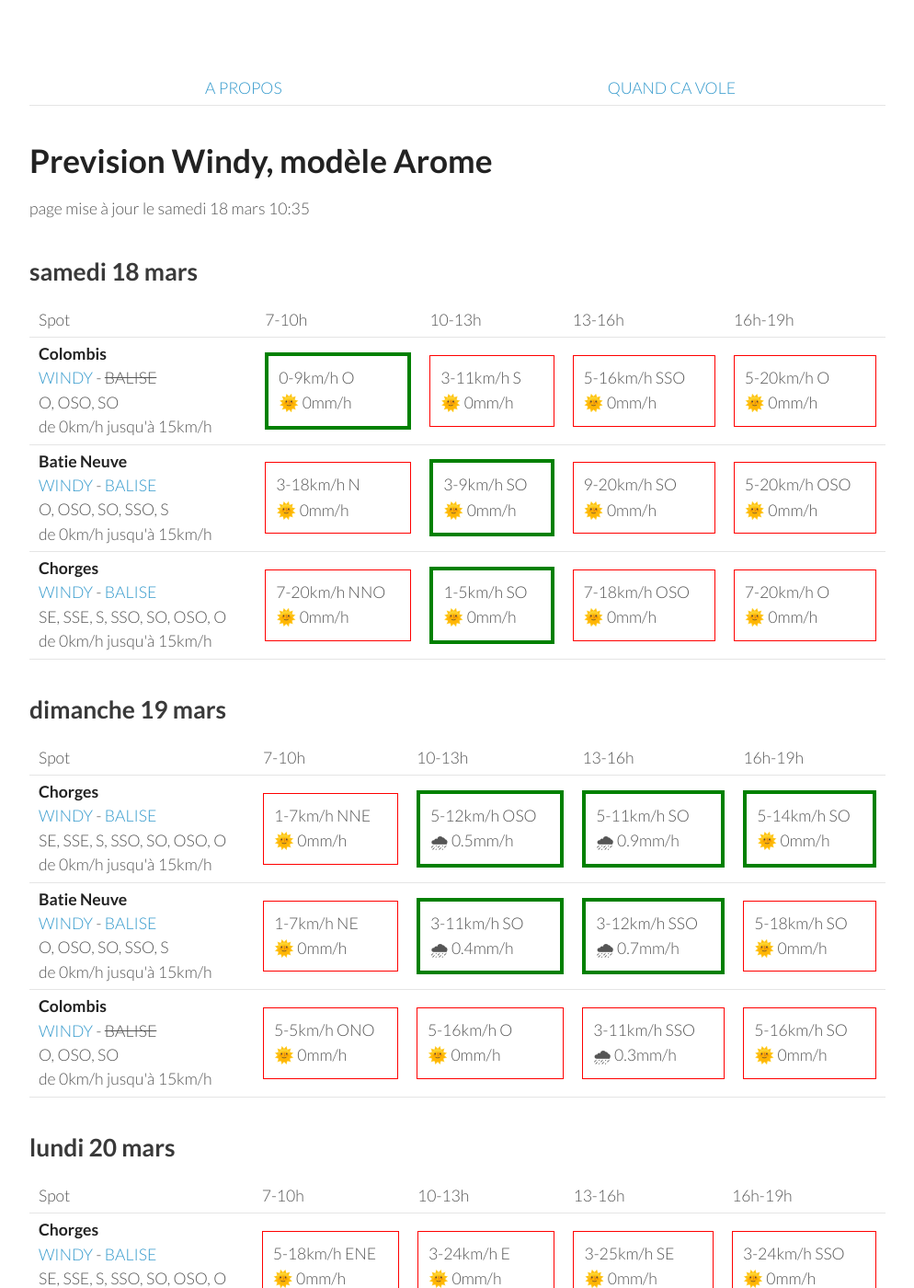
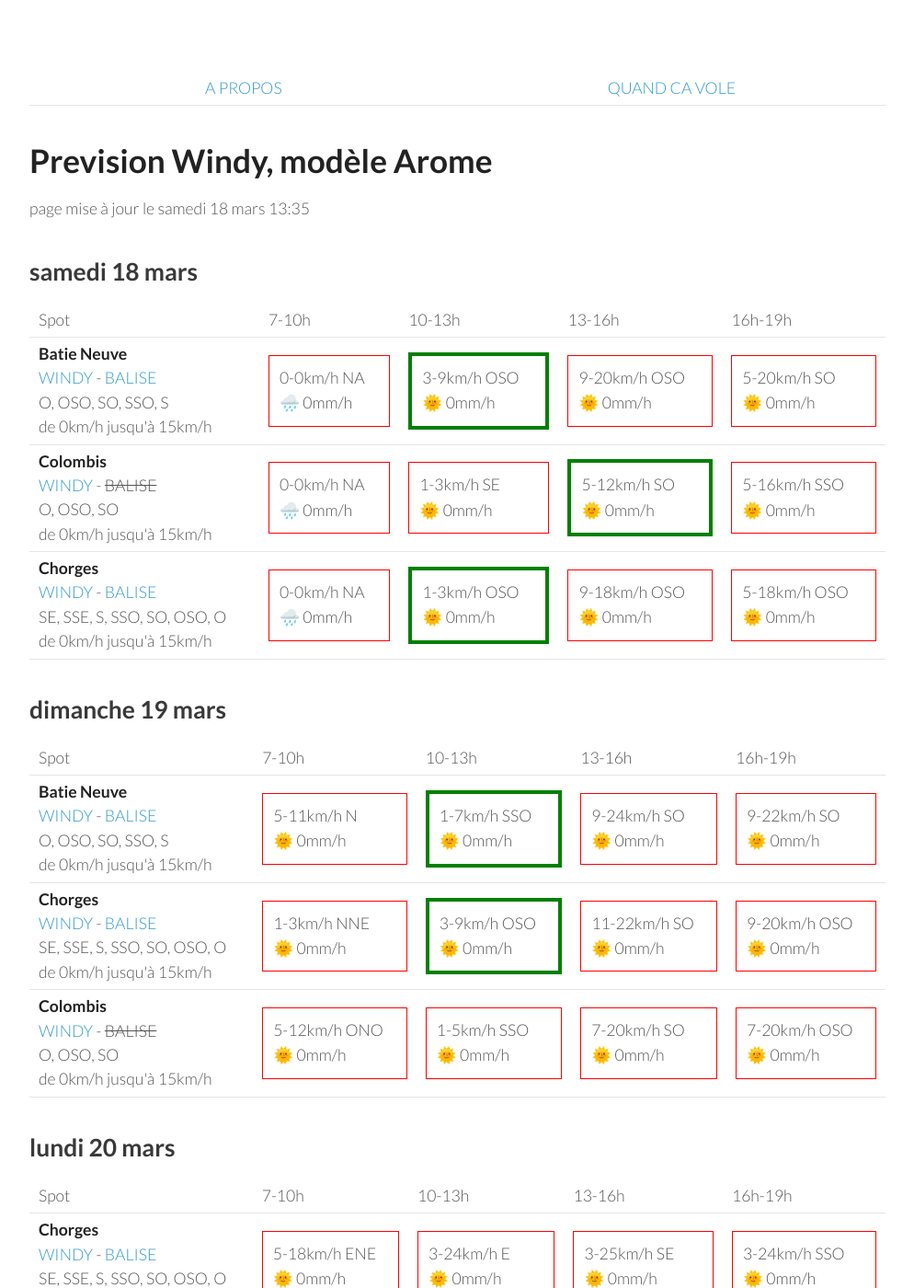
Before and after one commit to parapente-dans-le-nord/parapente-dans-le-nord.github.io, a Jekyll site: the page built from saint_andre.markdown, in a window 1280 px wide and 1400 px high. Shown: the whole window at 92% size, without its empty margins (26-1020 px from the left). Built offline with Jekyll 4.4.1, drawn with Linux system fonts in a browser that asks for light colours.

Commit message:
update index.markdown

```diff
--- a/saint_andre.markdown
+++ b/saint_andre.markdown
@@ -7,7 +7,7 @@ title:  "Tous les spots"
 {: .links}
 
 # Prevision Windy, modèle Arome
-page mise à jour le samedi 18 mars 10:35
+page mise à jour le samedi 18 mars 13:35
 
 ## samedi 18 mars
 
@@ -22,33 +22,30 @@ page mise à jour le samedi 18 mars 10:35
       <td>16h-19h</td>
     </tr>
 <tr>
-        <td><strong>Colombis</strong><br><a href="https://windy.com/44.494/6.216?44.559,6.262,10">WINDY</a> - <span class="no-balise"> BALISE </span><br> <span class="vent-favorable">O, OSO, SO</span><br><span class="force-vent">de 0km/h jusqu'à 15km/h</span> </td>
+        <td><strong>Batie Neuve</strong><br><a href="https://windy.com/44.584/6.236?44.559,6.262,10,m:eTtagly">WINDY</a> - <span class=""><a href="https://www.openwindmap.org/PP554">BALISE</a> </span><br> <span class="vent-favorable">O, OSO, SO, SSO, S</span><br><span class="force-vent">de 0km/h jusqu'à 15km/h</span> </td>
 
-            <td><div class="flyable"><p>0-9km/h O</p><p>🌞 0mm/h</p></div></td>
-            <td><div class="not-flyable"><p>3-11km/h S</p><p>🌞 0mm/h</p></div></td>
-            <td><div class="not-flyable"><p>5-16km/h SSO</p><p>🌞 0mm/h</p></div></td>
-            <td><div class="not-flyable"><p>5-20km/h O</p><p>🌞 0mm/h</p></div></td>
-
+            <td><div class="not-flyable"><p>0-0km/h NA</p><p>🌧️ 0mm/h</p></div></td>
+            <td><div class="flyable"><p>3-9km/h OSO</p><p>🌞 0mm/h</p></div></td>
+            <td><div class="not-flyable"><p>9-20km/h OSO</p><p>🌞 0mm/h</p></div></td>
+            <td><div class="not-flyable"><p>5-20km/h SO</p><p>🌞 0mm/h</p></div></td>
 
     </tr>
 <tr>
-        <td><strong>Batie Neuve</strong><br><a href="https://windy.com/44.584/6.236?44.559,6.262,10,m:eTtagly">WINDY</a> - <span class=""><a href="https://www.openwindmap.org/PP554">BALISE</a> </span><br> <span class="vent-favorable">O, OSO, SO, SSO, S</span><br><span class="force-vent">de 0km/h jusqu'à 15km/h</span> </td>
+        <td><strong>Colombis</strong><br><a href="https://windy.com/44.494/6.216?44.559,6.262,10">WINDY</a> - <span class="no-balise"> BALISE </span><br> <span class="vent-favorable">O, OSO, SO</span><br><span class="force-vent">de 0km/h jusqu'à 15km/h</span> </td>
 
-            <td><div class="not-flyable"><p>3-18km/h N</p><p>🌞 0mm/h</p></div></td>
-            <td><div class="flyable"><p>3-9km/h SO</p><p>🌞 0mm/h</p></div></td>
-            <td><div class="not-flyable"><p>9-20km/h SO</p><p>🌞 0mm/h</p></div></td>
-            <td><div class="not-flyable"><p>5-20km/h OSO</p><p>🌞 0mm/h</p></div></td>
-
+            <td><div class="not-flyable"><p>0-0km/h NA</p><p>🌧️ 0mm/h</p></div></td>
+            <td><div class="not-flyable"><p>1-3km/h SE</p><p>🌞 0mm/h</p></div></td>
+            <td><div class="flyable"><p>5-12km/h SO</p><p>🌞 0mm/h</p></div></td>
+            <td><div class="not-flyable"><p>5-16km/h SSO</p><p>🌞 0mm/h</p></div></td>
 
     </tr>
 <tr>
         <td><strong>Chorges</strong><br><a href="https://windy.com/44.578/6.280?44.559,6.262,10">WINDY</a> - <span class=""><a href="https://www.openwindmap.org/PP554">BALISE</a> </span><br> <span class="vent-favorable">SE, SSE, S, SSO, SO, OSO, O</span><br><span class="force-vent">de 0km/h jusqu'à 15km/h</span> </td>
 
-            <td><div class="not-flyable"><p>7-20km/h NNO</p><p>🌞 0mm/h</p></div></td>
-            <td><div class="flyable"><p>1-5km/h SO</p><p>🌞 0mm/h</p></div></td>
-            <td><div class="not-flyable"><p>7-18km/h OSO</p><p>🌞 0mm/h</p></div></td>
-            <td><div class="not-flyable"><p>7-20km/h O</p><p>🌞 0mm/h</p></div></td>
-
+            <td><div class="not-flyable"><p>0-0km/h NA</p><p>🌧️ 0mm/h</p></div></td>
+            <td><div class="flyable"><p>1-3km/h OSO</p><p>🌞 0mm/h</p></div></td>
+            <td><div class="not-flyable"><p>9-18km/h OSO</p><p>🌞 0mm/h</p></div></td>
+            <td><div class="not-flyable"><p>5-18km/h OSO</p><p>🌞 0mm/h</p></div></td>
 
     </tr>
 
@@ -68,32 +65,32 @@ page mise à jour le samedi 18 mars 10:35
       <td>16h-19h</td>
     </tr>
 <tr>
-        <td><strong>Chorges</strong><br><a href="https://windy.com/44.578/6.280?44.559,6.262,10">WINDY</a> - <span class=""><a href="https://www.openwindmap.org/PP554">BALISE</a> </span><br> <span class="vent-favorable">SE, SSE, S, SSO, SO, OSO, O</span><br><span class="force-vent">de 0km/h jusqu'à 15km/h</span> </td>
+        <td><strong>Batie Neuve</strong><br><a href="https://windy.com/44.584/6.236?44.559,6.262,10,m:eTtagly">WINDY</a> - <span class=""><a href="https://www.openwindmap.org/PP554">BALISE</a> </span><br> <span class="vent-favorable">O, OSO, SO, SSO, S</span><br><span class="force-vent">de 0km/h jusqu'à 15km/h</span> </td>
 
-            <td><div class="not-flyable"><p>1-7km/h NNE</p><p>🌞 0mm/h</p></div></td>
-            <td><div class="flyable"><p>5-12km/h OSO</p><p>🌧 0.5mm/h</p></div></td>
-            <td><div class="flyable"><p>5-11km/h SO</p><p>🌧 0.9mm/h</p></div></td>
-            <td><div class="flyable"><p>5-14km/h SO</p><p>🌞 0mm/h</p></div></td>
+            <td><div class="not-flyable"><p>5-11km/h N</p><p>🌞 0mm/h</p></div></td>
+            <td><div class="flyable"><p>1-7km/h SSO</p><p>🌞 0mm/h</p></div></td>
+            <td><div class="not-flyable"><p>9-24km/h SO</p><p>🌞 0mm/h</p></div></td>
+            <td><div class="not-flyable"><p>9-22km/h SO</p><p>🌞 0mm/h</p></div></td>
 
 
     </tr>
 <tr>
-        <td><strong>Batie Neuve</strong><br><a href="https://windy.com/44.584/6.236?44.559,6.262,10,m:eTtagly">WINDY</a> - <span class=""><a href="https://www.openwindmap.org/PP554">BALISE</a> </span><br> <span class="vent-favorable">O, OSO, SO, SSO, S</span><br><span class="force-vent">de 0km/h jusqu'à 15km/h</span> </td>
+        <td><strong>Chorges</strong><br><a href="https://windy.com/44.578/6.280?44.559,6.262,10">WINDY</a> - <span class=""><a href="https://www.openwindmap.org/PP554">BALISE</a> </span><br> <span class="vent-favorable">SE, SSE, S, SSO, SO, OSO, O</span><br><span class="force-vent">de 0km/h jusqu'à 15km/h</span> </td>
 
-            <td><div class="not-flyable"><p>1-7km/h NE</p><p>🌞 0mm/h</p></div></td>
-            <td><div class="flyable"><p>3-11km/h SO</p><p>🌧 0.4mm/h</p></div></td>
-            <td><div class="flyable"><p>3-12km/h SSO</p><p>🌧 0.7mm/h</p></div></td>
-            <td><div class="not-flyable"><p>5-18km/h SO</p><p>🌞 0mm/h</p></div></td>
+            <td><div class="not-flyable"><p>1-3km/h NNE</p><p>🌞 0mm/h</p></div></td>
+            <td><div class="flyable"><p>3-9km/h OSO</p><p>🌞 0mm/h</p></div></td>
+            <td><div class="not-flyable"><p>11-22km/h SO</p><p>🌞 0mm/h</p></div></td>
+            <td><div class="not-flyable"><p>9-20km/h OSO</p><p>🌞 0mm/h</p></div></td>
 
 
     </tr>
 <tr>
         <td><strong>Colombis</strong><br><a href="https://windy.com/44.494/6.216?44.559,6.262,10">WINDY</a> - <span class="no-balise"> BALISE </span><br> <span class="vent-favorable">O, OSO, SO</span><br><span class="force-vent">de 0km/h jusqu'à 15km/h</span> </td>
 
-            <td><div class="not-flyable"><p>5-5km/h ONO</p><p>🌞 0mm/h</p></div></td>
-            <td><div class="not-flyable"><p>5-16km/h O</p><p>🌞 0mm/h</p></div></td>
-            <td><div class="not-flyable"><p>3-11km/h SSO</p><p>🌧 0.3mm/h</p></div></td>
-            <td><div class="not-flyable"><p>5-16km/h SO</p><p>🌞 0mm/h</p></div></td>
+            <td><div class="not-flyable"><p>5-12km/h ONO</p><p>🌞 0mm/h</p></div></td>
+            <td><div class="not-flyable"><p>1-5km/h SSO</p><p>🌞 0mm/h</p></div></td>
+            <td><div class="not-flyable"><p>7-20km/h SO</p><p>🌞 0mm/h</p></div></td>
+            <td><div class="not-flyable"><p>7-20km/h OSO</p><p>🌞 0mm/h</p></div></td>
 
 
     </tr>
```
